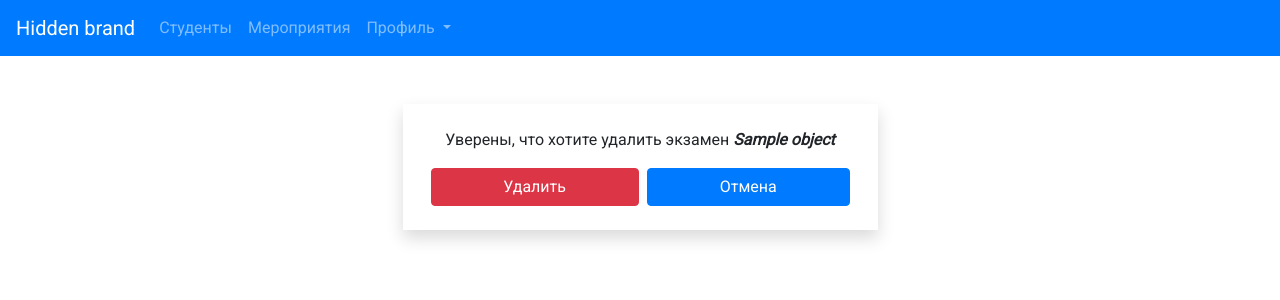
After one commit to kiseru/ProjectCBAG, a Django app: template academic_groups/templates/academic_groups/academicgroupexam_confirm_delete.html in a window 1280 px wide. The commit adds this page. Shown: the top 300 px of the page. Run offline with Django 3.2, Linux system fonts and the light colour scheme; the template is opened without the code that fills it: most values are stand-ins (such as "Sample title", 1, 10 or a date in 2020); some libraries are stand-ins or nearby versions.

Commit message:
Changed relations between ExamResult and Exam

```diff
--- a/academic_groups/admin.py
+++ b/academic_groups/admin.py
@@ -80,3 +80,8 @@ class EventAdmin(admin.ModelAdmin):
     list_display = ('name', 'area', 'level')
     list_filter = ('area', 'level')
     search_fields = ('name',)
+
+
+@admin.register(models.ExamResult)
+class ExamResult(admin.ModelAdmin):
+    pass
--- a/academic_groups/models.py
+++ b/academic_groups/models.py
@@ -65,7 +65,6 @@ class Student(models.Model):
     educational_form = models.PositiveSmallIntegerField(choices=EducationalFormChoices.choices,
                                                         verbose_name='Форма обучения')
     academic_group = models.ForeignKey(AcademicGroup, on_delete=models.CASCADE, verbose_name='Академическая группа')
-    student_exam = models.ManyToManyField(Exam, through='ExamResult', through_fields=('student', 'exam'))
 
     class Meta:
         verbose_name = 'Студент'
@@ -73,7 +72,7 @@ class Student(models.Model):
 
     @property
     def average_score(self):
-        average_score = self.student_exam.aggregate(average_score=Avg('examresult__score'))['average_score']
+        average_score = self.examresult_set.aggregate(average_score=Avg('score'))['average_score']
         if average_score is not None:
             return average_score
         else:
@@ -86,7 +85,8 @@ class Student(models.Model):
 class ExamResult(models.Model):
     score = models.PositiveSmallIntegerField(default=0, verbose_name='Баллы')
     student = models.ForeignKey(Student, on_delete=models.CASCADE, verbose_name='Студент')
-    exam = models.ForeignKey(Exam, on_delete=models.CASCADE, verbose_name='Экзамен')
+    academic_group_exam = models.ForeignKey(AcademicGroupExam, on_delete=models.CASCADE,
+                                            verbose_name='Экзамен академической группы')
 
     class Meta:
         verbose_name = 'Результат экзамена'
--- /dev/null
+++ b/academic_groups/templates/academic_groups/academicgroupexam_confirm_delete.html
@@ -0,0 +1,22 @@
+{% extends 'base.html' %}
+
+{% block header %}
+  {% include 'academic_groups/header.html' %}
+{% endblock %}
+
+{% block content %}
+  <div class="container mt-0 mt-md-5">
+    <div class="row justify-content-center">
+      <div class="col-12 col-md-5 p-2 p-md-4 shadow">
+        <form method="post" class="d-flex flex-column">
+          {% csrf_token %}
+          <p class="text-center">Уверены, что хотите удалить экзамен <i><b>{{ object.name }}</b></i></p>
+          <div class="d-flex flex-column flex-md-row">
+            <button class="flex-fill btn btn-danger mx-0 mx-md-1 my-1 my-md-0">Удалить</button>
+            <a href="{% url 'groups:exam_list' %}" class="flex-fill btn btn-primary mx-0 mx-md-1 my-1 my-md-0" role="button">Отмена</a>
+          </div>
+        </form>
+      </div>
+    </div>
+  </div>
+{% endblock %}
--- a/academic_groups/templates/academic_groups/academicgroupexam_list.html
+++ b/academic_groups/templates/academic_groups/academicgroupexam_list.html
@@ -21,7 +21,7 @@
             <tr>
               <td class="align-middle">{{ academic_group_exam.exam.name }}</td>
               <td class="text-center">
-                <a href="#" class="btn btn-danger btn-sm" role="button">
+                <a href="{% url 'groups:exam_delete' academic_group_exam.pk %}" class="btn btn-danger btn-sm" role="button">
                   <i class="material-icons align-middle">delete</i>
                 </a>
               </td>
--- a/academic_groups/urls.py
+++ b/academic_groups/urls.py
@@ -12,6 +12,7 @@ urlpatterns = [
     path('students/<int:pk>', views.StudentDetailView.as_view(), name='student_detail'),
     path('exams/', views.AcademicGroupExamListView.as_view(), name='exam_list'),
     path('exams/new', views.AcademicGroupExamCreateView.as_view(), name='exam_create'),
+    path('exams/<int:pk>/delete', views.AcademicGroupExamDeleteView.as_view(), name='exam_delete'),
     url(r'^student/(?P<student_id>[0-9]+)/edit_student_exams/$', views.edit_student_exams, name='edit_student_exams'),
     url(r'^students/delete_exam/', views.delete_exam, name='delete_exam'),
     url(r'^events/$', views.events, name='events'),
--- a/academic_groups/views.py
+++ b/academic_groups/views.py
@@ -59,6 +59,12 @@ class AcademicGroupExamCreateView(LoginRequiredMixin,
         self.object.academic_group = self.request.user.academicgroup
         self.object.save()
         return super().form_valid(form)
+
+
+class AcademicGroupExamDeleteView(LoginRequiredMixin,
+                                  generic.DeleteView):
+    model = AcademicGroupExam
+    success_url = reverse_lazy('groups:exam_list')
 
 
 def edit_student_exams(request, student_id):
```
